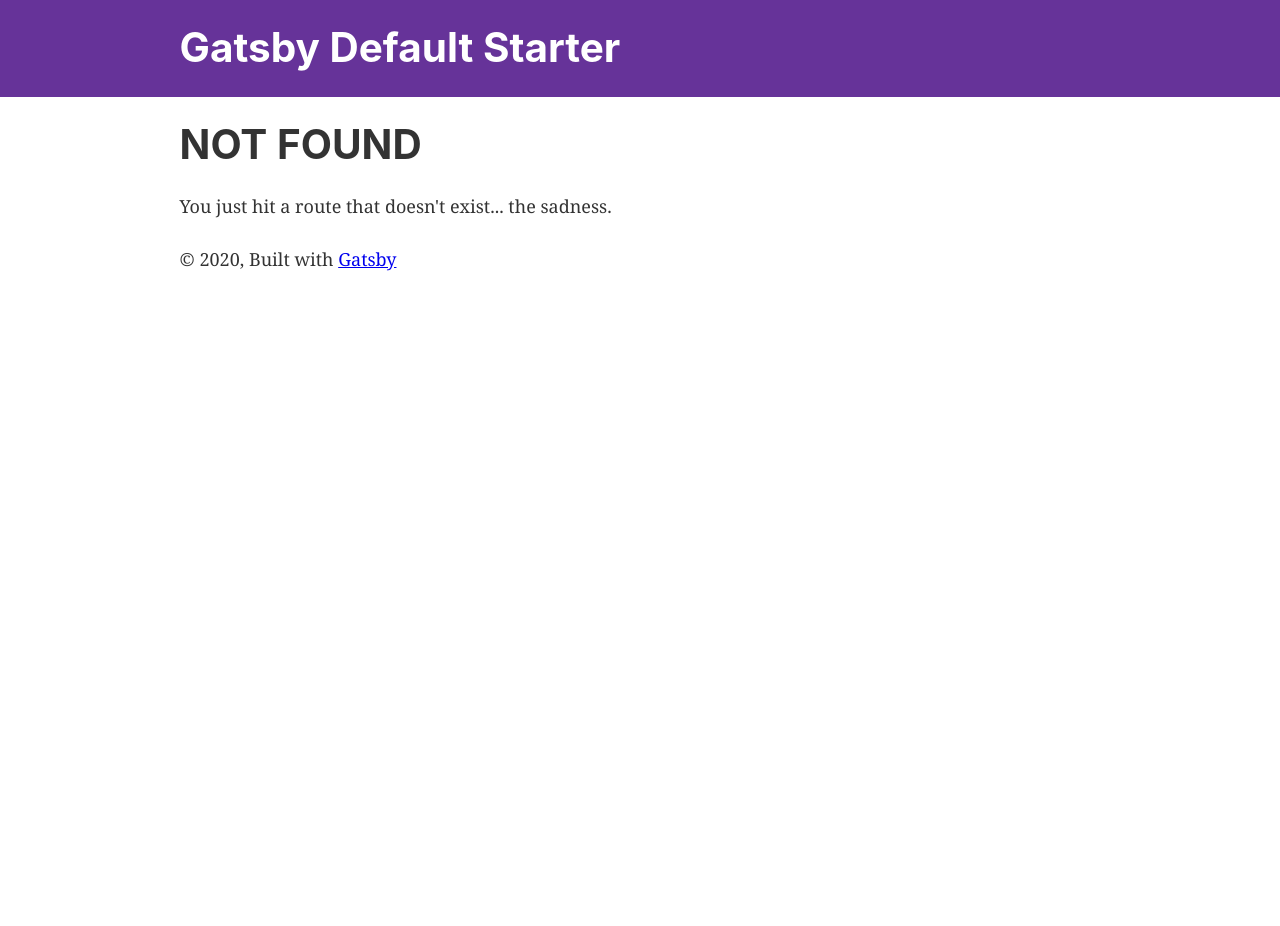
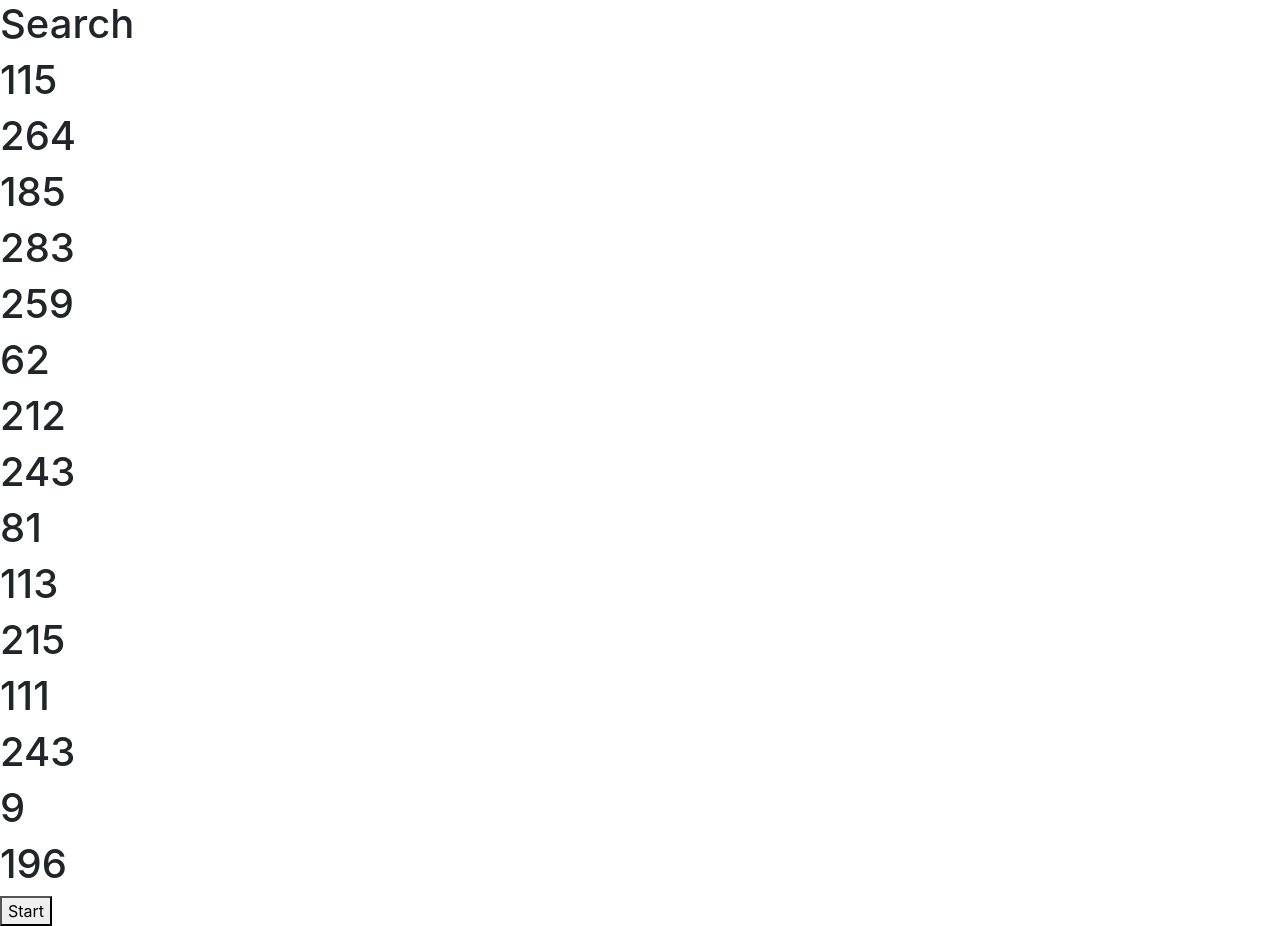
Before and after one commit to JohannesSchwegler/visualizer, a Gatsby site: page /search in a window 1280 px wide. Before the commit this address had no page. Before the commit the page ends 800 px from the top, so only its background shows below. Built offline with nearby package versions, Linux system fonts and the light colour scheme; Gatsby itself is replaced by a stand-in of ours.

Commit message:
first commit

```diff
--- a/src/components/layout.css
+++ b/src/components/layout.css
@@ -620,3 +620,10 @@ pre tt:after {
     font-size: 100%;
   }
 }
+
+
+.visited{
+  background-color: red;
+  color: #fff;
+  transition: .5s ease-in;
+}
--- /dev/null
+++ b/src/pages/search.tsx
@@ -0,0 +1,74 @@
+import React, { useState, useEffect, useRef, DOMElement } from "react"
+import { array } from "prop-types"
+
+
+import 'bootstrap/dist/css/bootstrap.min.css';
+
+export default function Search() {
+  const h1Ref = useRef<HTMLHeadingElement>(null);
+  const list = useRef<HTMLHeadingElement>(null);
+  const [array, setArray] = useState<number[]>([])
+
+  useEffect(() => {
+    setArray(generateRandomNumberArray(0, 300));
+
+  }, [])
+  return (
+    <>
+      <h1>Search</h1>
+
+      <LinearSearch array={array} target={2} />
+      <button
+        onClick={() => SearchElement(array, 2)}>Start</button>
+    </>
+  )
+}
+
+function LinearSearch({ array, target }) {
+  return (
+    <>
+      <div className="list">
+        {array.map(item => {
+          return <h1>{item}</h1>
+        })}
+      </div>
+
+
+    </>
+  )
+}
+function SearchElement(array: number[], target: number): void {
+  const list = document.querySelector(".list").children;
+
+
+  array.forEach((item, i) => {
+
+    setTimeout(() => {
+      if (item === target) {
+        return;
+      } else {
+
+        console.log(list[i]);
+        list[i].className = "visited"
+      }
+    }, 750 * (i + 1))
+
+
+
+
+  })
+
+
+  return
+}
+
+function generateRandomNumberArray(min, max): number[] {
+
+  const result: number[] = []
+  for (let i = 0; i < 15; i++) {
+    let randomNum = Math.floor(Math.random() * (max - min + 1) + min)
+    result.push(randomNum)
+  }
+
+  return result;
+}
```
